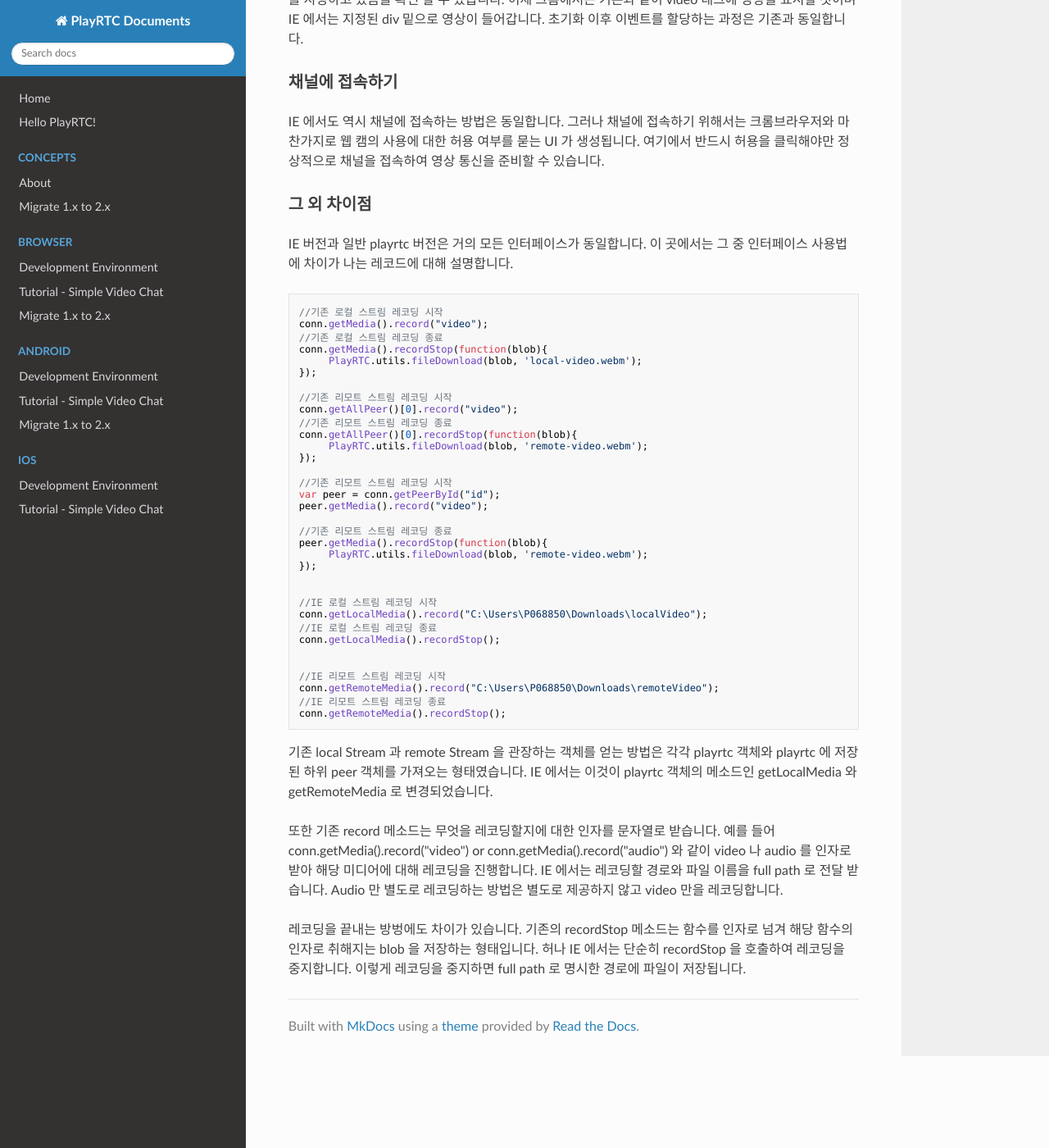
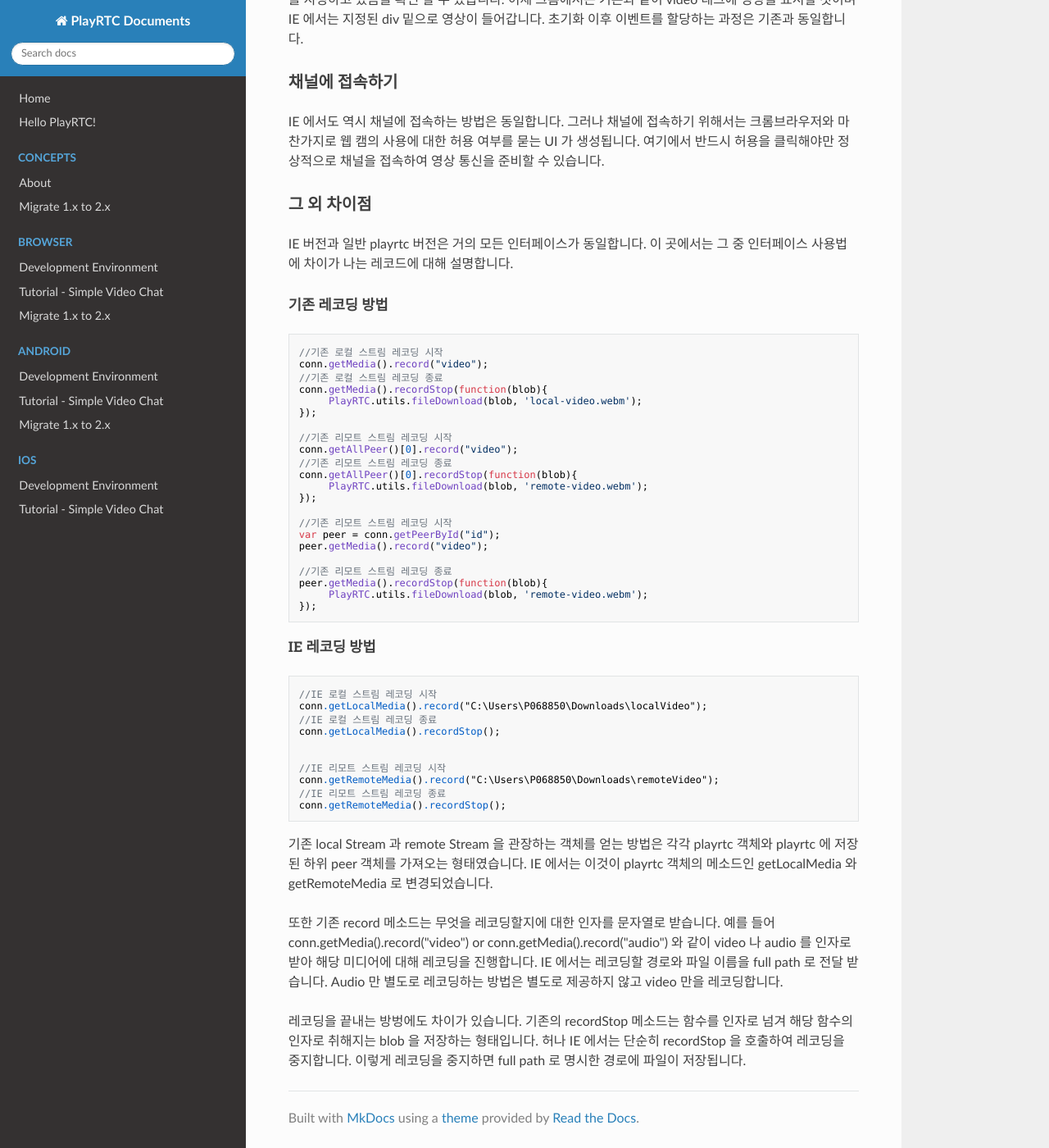
Before and after one commit to PlayRTC/PlayRTC-Documents-Korean, an MkDocs documentation site: the page built from docs/browser/ie-support.md, in a window 1280 px wide and 1400 px high, scrolled down 1768 px. Shown: the whole window at 82% size. Built offline with MkDocs 1.6.1, drawn with Linux system fonts in a browser that asks for light colours; nearby versions of some CDN libraries; old or Windows-style settings are respelled for this version of MkDocs.

Commit message:
Update ie-support.md

````diff
--- a/docs/browser/ie-support.md
+++ b/docs/browser/ie-support.md
@@ -83,6 +83,7 @@ IE 에서도 역시 채널에 접속하는 방법은 동일합니다. 그러나
 
 IE 버전과 일반 playrtc 버전은 거의 모든 인터페이스가 동일합니다. 이 곳에서는 그 중 인터페이스 사용법에 차이가 나는 레코드에 대해 설명합니다.
 
+##### 기존 레코딩 방법
 ```
 //기존 로컬 스트림 레코딩 시작
 conn.getMedia().record("video");
@@ -106,8 +107,10 @@ peer.getMedia().record("video");
 peer.getMedia().recordStop(function(blob){
      PlayRTC.utils.fileDownload(blob, 'remote-video.webm');
 });
+```
 
-
+##### IE 레코딩 방법
+```
 //IE 로컬 스트림 레코딩 시작
 conn.getLocalMedia().record("C:\Users\P068850\Downloads\localVideo");
 //IE 로컬 스트림 레코딩 종료
````
